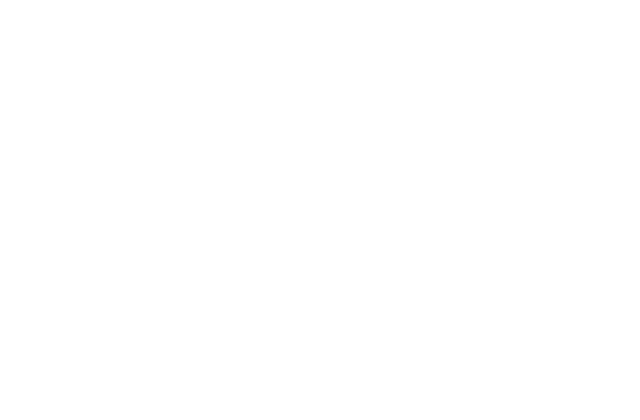
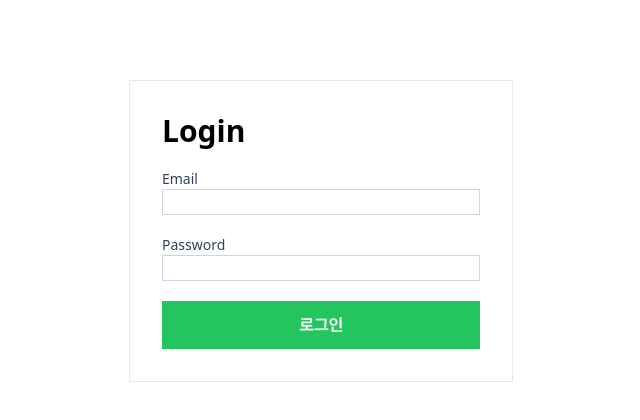
Before and after one commit to YongPilMoon/wanted-pre-onboarding-challenge-fe-1, a React (Vite) app: page /auth in a window 1280 px wide. Shown: the top 420 px of the page, without its empty margins (319-959 px from the left). Built offline with nearby package versions, Linux system fonts and the light colour scheme.

Commit message:
feat: 로그인 form ui 구현

```diff
--- /dev/null
+++ b/src/components/Button.tsx
@@ -0,0 +1,11 @@
+import { PropsWithChildren } from "react";
+
+function Button({ children }: PropsWithChildren) {
+  return (
+    <button className="p-3 bg-green-500 text-white font-bold">
+      {children}
+    </button>
+  );
+}
+
+export default Button;
--- a/src/components/Layout.tsx
+++ b/src/components/Layout.tsx
@@ -2,7 +2,7 @@
 
 function Layout() {
   return (
-    <div>
+    <div className="container mx-auto p-20">
       <main>
         <Outlet />
       </main>
--- a/src/components/TextField.tsx
+++ b/src/components/TextField.tsx
@@ -4,9 +4,13 @@
 
 function TextInput({ label }: TextInputProps) {
   return (
-    <div>
-      <input type="text" />
-    </div>
+    <label className="block">
+      <span className="block text-sm font-medium text-slate-700">{label}</span>
+      <input
+        type="text"
+        className="block border border-slate-300 placeholder-slate-400 w-full"
+      />
+    </label>
   );
 }
 
--- a/src/pages/Auth.tsx
+++ b/src/pages/Auth.tsx
@@ -1,9 +1,13 @@
+import Button from "@/components/Button";
 import TextField from "@/components/TextField";
 
 function Auth() {
   return (
-    <div>
-      <TextField />
+    <div className="w-96 mx-auto grid gap-5 p-8 border">
+      <h1 className="text-3xl font-bold">Login</h1>
+      <TextField label="Email" />
+      <TextField label="Password" />
+      <Button>로그인</Button>
     </div>
   );
 }
```
